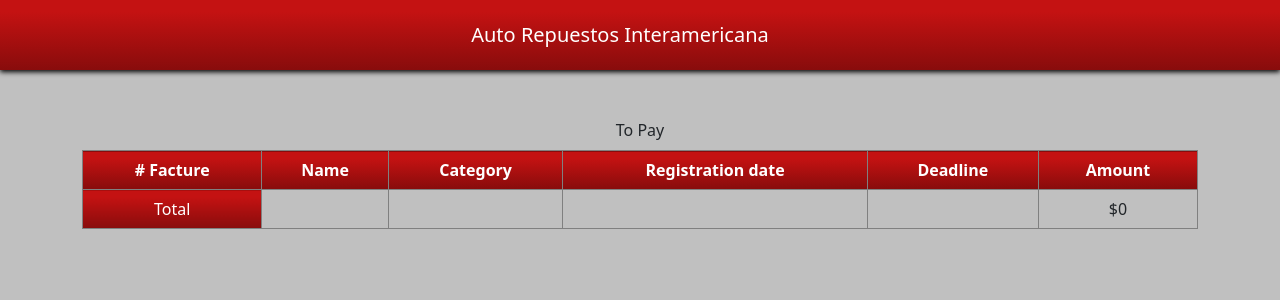
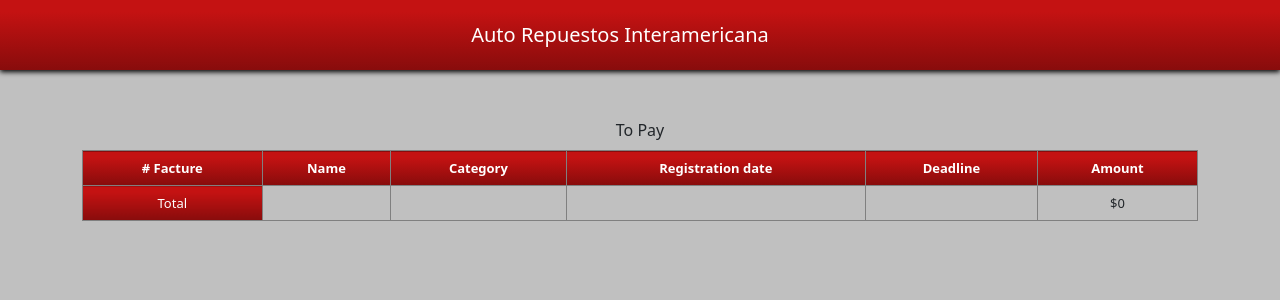
Before and after one commit to xxxhaythamxxx/project, a Django app: page /contToPay in a window 1280 px wide. Shown: the top 300 px of the page. Run offline with Django 3.2, Linux system fonts and the light colour scheme; data that the repository does not hold is empty; some libraries are stand-ins or nearby versions.

Commit message:
Nuevamente

```diff
--- a/spareapp/templates/spareapp/contToCollect.html
+++ b/spareapp/templates/spareapp/contToCollect.html
@@ -9,7 +9,7 @@
 </div>
 
 <div class="container mt-2">
-    <table class="table-bordered invoice">
+    <table style="font-size: small;" class="table-bordered invoice">
         <thead>
             <tr class="color text-white">
                 <th class="p-2"># Facture</th>
--- a/spareapp/templates/spareapp/contToPay.html
+++ b/spareapp/templates/spareapp/contToPay.html
@@ -9,7 +9,7 @@
 </div>
 
 <div class="container mt-2">
-    <table class="table-bordered invoice">
+    <table style="font-size: small;" class="table-bordered invoice">
         <thead>
             <tr class="color text-white">
                 <th class="p-2"># Facture</th>
```
